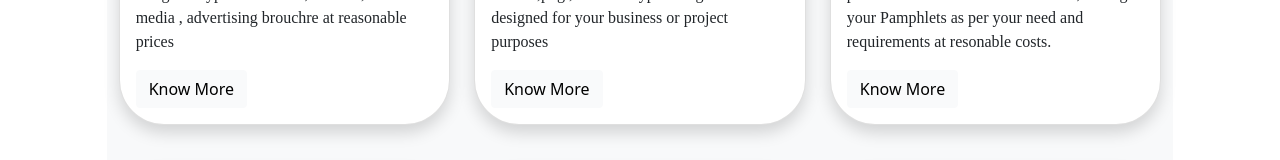
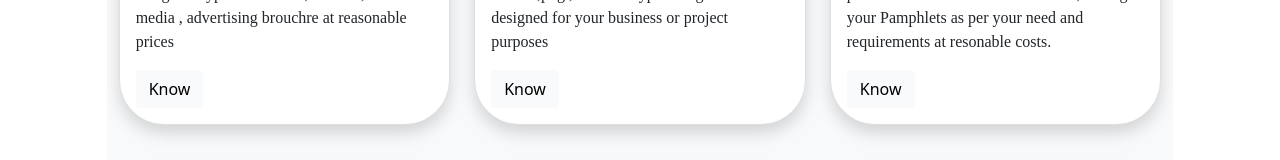
Before and after one commit to A9644/pavanportfoli, a React (Create React App) app: page /contact/services in a window 1280 px wide. Shown: the part 695-855 px from the top of the page. Built offline with nearby package versions, Linux system fonts and the light colour scheme.

Commit message:
Update Card.jsx

```diff
--- a/src/Card.jsx
+++ b/src/Card.jsx
@@ -40,7 +40,7 @@ const Card = (props) => {
               {props.ctext}
             </p>
             <NavLink to="./" className="btn btn-light">
-              Know More
+              Know
             </NavLink>
           </div>
         </div>
```
